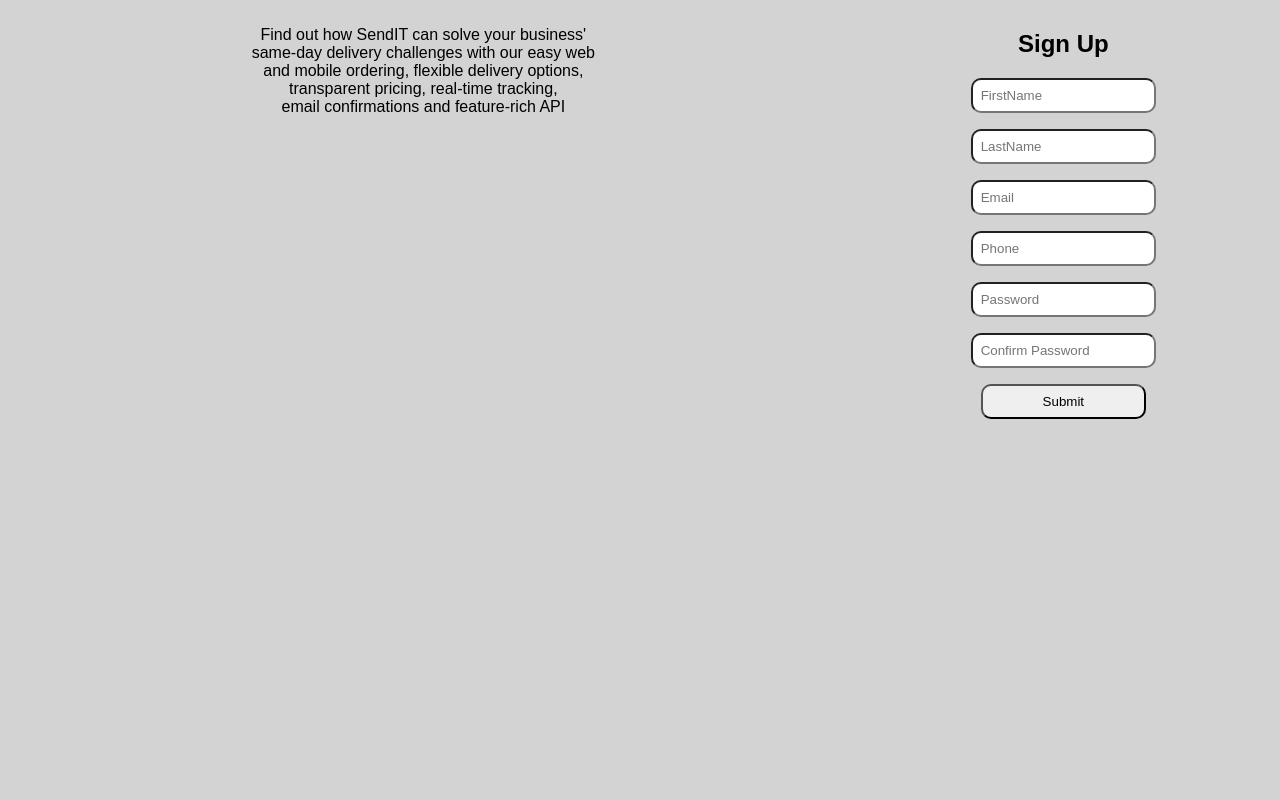
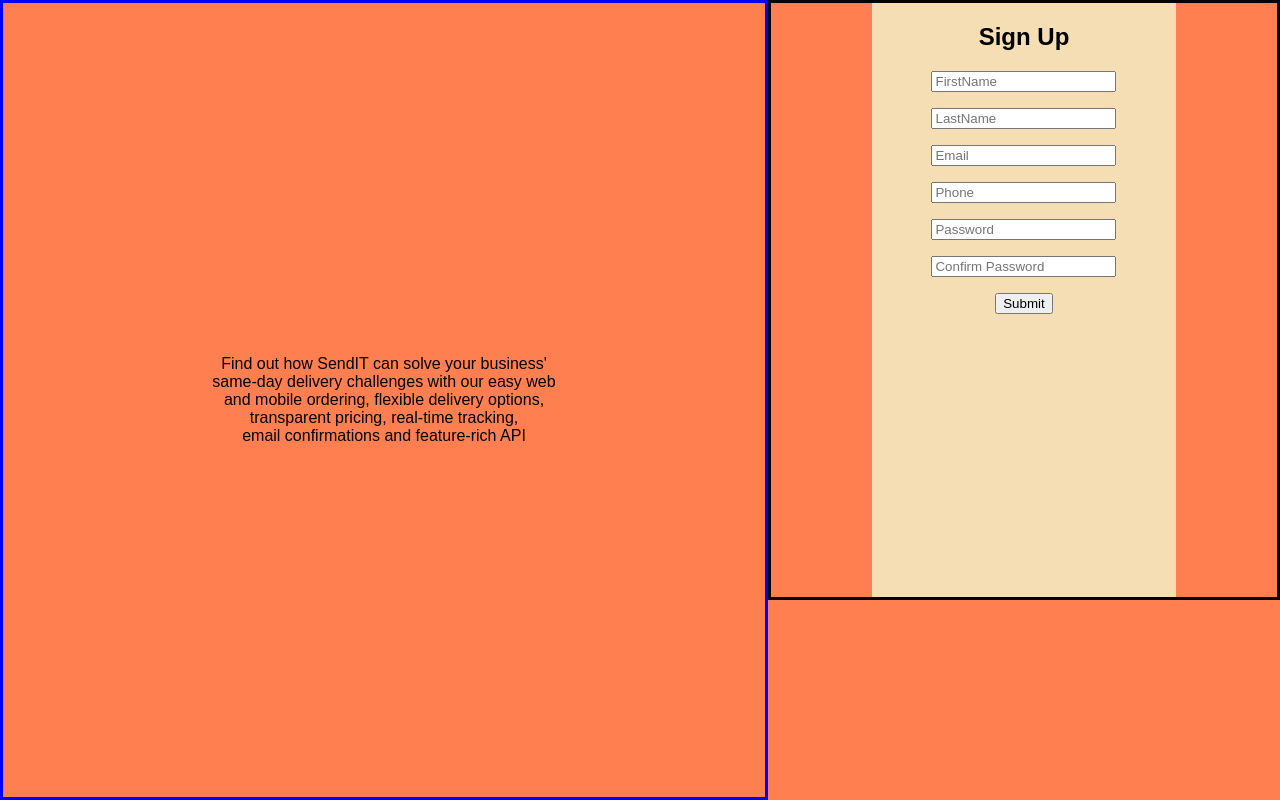
Before and after one commit to Fiyiin/sendit-app, a plain HTML site: page UI/public/signup.html in a window 1280 px wide. Drawn offline with Linux system fonts and the light colour scheme; files that its build step writes are made by us from their sources.

Commit message:
Change signup's layout to css grid

```diff
--- a/UI/CSS/signup.css
+++ b/UI/CSS/signup.css
@@ -1,55 +1,42 @@
 
+* {
+    box-sizing: border-box;
+}
 body {
     margin: 0px;
     font-family: 'PT Sans', sans-serif;
     text-align: center;
+    background-color: coral;
 
 
 }
 
-.container> * {
-
-    padding: 10px;
-    background-color: lightgray;
-
+.grid-container {
+    display: grid;
+    grid-template-rows: repeat(4, 25%);
+    grid-template-columns: repeat(5, 20%);
+    height: 100vh;
 
 }
 
-.container {
-    display: flex;
-    flex-flow: row wrap;
-    min-height: 100vh;
-
-
-}
-.form {
-    border: thin;
-}
-aside {
-
-    flex: 1;
-
-}
-main {
-    flex: 2;
-}
-
-input {
-    width: 40%;
-    border-radius: 10px;
-    padding: 8px;
+.main {
+    display: grid;
+    grid-area: 1 / 1 / 6 / 4;
+    border: solid;
+    border-color: blue;
+    align-content: center;
 
 }
 
-button {
-padding: 14px 40px;
-border-radius: 4px;
-background-color: #4CAF50;
-border: none;
-color: white;
-text-align: center;
-display: inline-block;
-font-size: 16px;
-margin: 4px 2px;
-cursor: pointer;
+.aside {
+    display: grid;
+    grid-area: 1 / 4 / 4 / 6;
+    border: solid;
+    grid-template-columns: 20% 60% 20%
 }
+
+.form {
+    background-color: wheat;
+    grid-column-start: 2;
+    grid-column-end: 3;
+}
--- a/UI/public/signup.html
+++ b/UI/public/signup.html
@@ -6,13 +6,12 @@
     <meta http-equiv="X-UA-Compatible" content="IE=edge">
     <title>SendIT Sign-up</title>
     <meta name="viewport" content="width=device-width, initial-scale=1">
-    <link rel="stylesheet" type="text/css" media="screen" href="styles/signup.css" />
+    <link rel="stylesheet" type="text/css" media="screen" href="../CSS/signup.css" />
     <script src=""></script>
 </head>
 
-<body>
-    <div class="container">
-        <main>
+<body class="grid-container">
+    <main class="main">
         <p>
             Find out how SendIT can solve your business' <br>
             same-day delivery challenges with our easy web<br>
@@ -21,7 +20,7 @@
             email confirmations and feature-rich API
         </p>
     </main>
-        <aside>
+    <aside class="aside">
         <form action="#" method="POST" class="form">
             <h2>Sign Up</h2>
             <P>
@@ -47,7 +46,7 @@
             </p>
         </form>
     </aside>
-    </div>
+
 
 </body>
 
```
Also changed, not shown: UI/public/login.html (+1 -1 lines), ui/public/profile_page.html (+1 -1 lines). Lines whose indentation alone changed are shown as unchanged.
